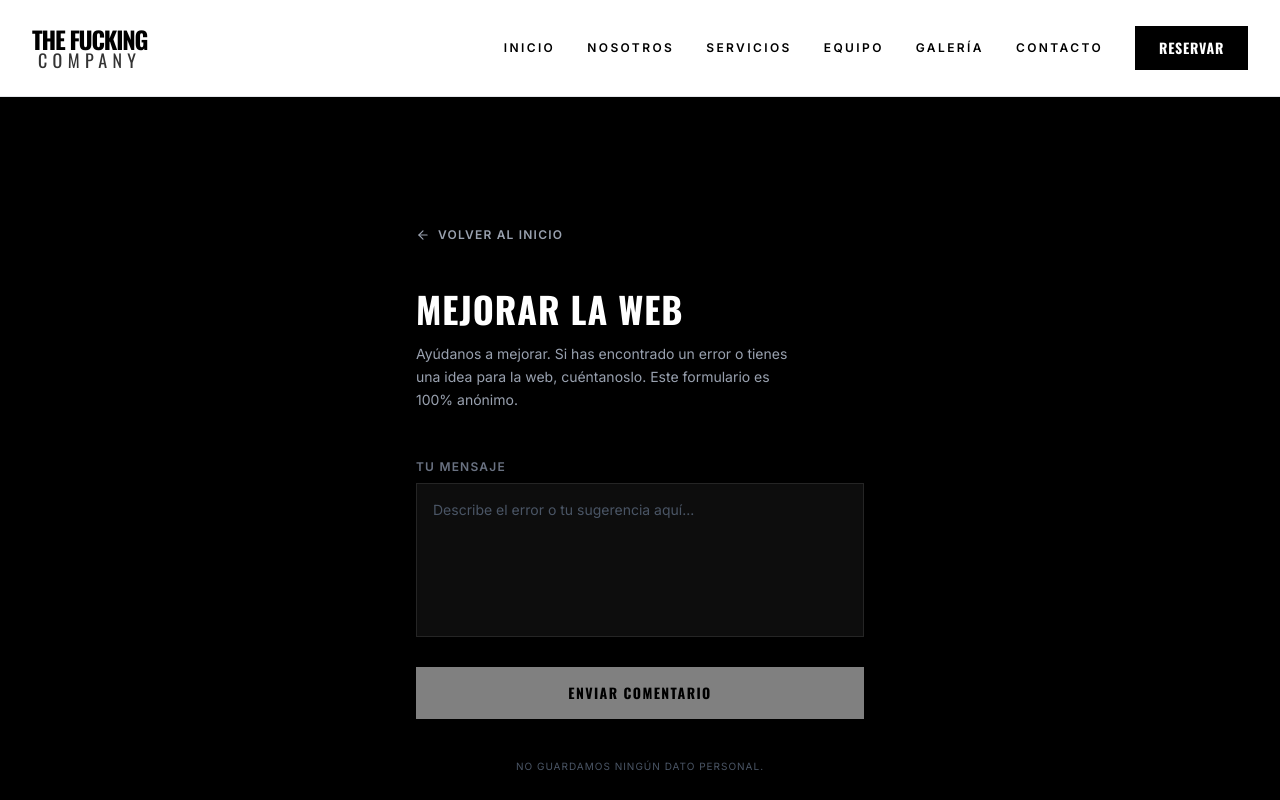
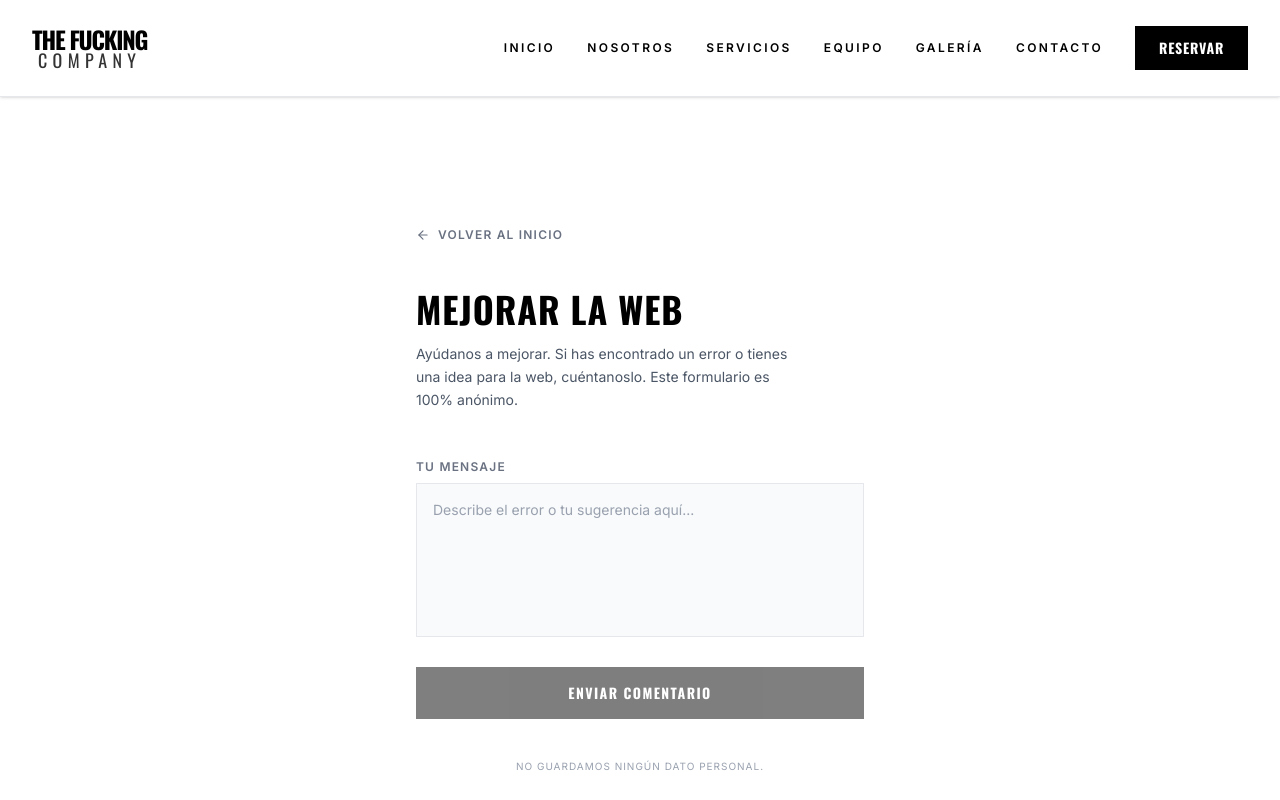
Before and after one commit to thefckingcompany/tfc-web, a React (Vite) app: page /mejorar-web in a window 1280 px wide. Shown: the top 800 px of the page. Built offline with nearby package versions, Linux system fonts and the light colour scheme.

Commit message:
Update WebFeedback page to light theme for consistency

```diff
--- a/src/pages/WebFeedback.tsx
+++ b/src/pages/WebFeedback.tsx
@@ -20,30 +20,30 @@ const WebFeedback = () => {
     };
 
     return (
-        <div className="min-h-screen bg-black text-white pt-32 pb-20 px-6 font-sans">
+        <div className="min-h-screen bg-white text-black pt-32 pb-20 px-6 font-sans">
             <div className="max-w-md mx-auto">
-                <Link to="/" className="inline-flex items-center text-xs font-bold uppercase tracking-widest mb-12 text-gray-400 hover:text-white transition-colors">
+                <Link to="/" className="inline-flex items-center text-xs font-bold uppercase tracking-widest mb-12 text-gray-500 hover:text-black transition-colors">
                     <ArrowLeft className="mr-2" size={14} /> Volver al inicio
                 </Link>
 
-                <h1 className="text-3xl md:text-4xl font-oswald font-bold uppercase mb-4 leading-none text-white">
+                <h1 className="text-3xl md:text-4xl font-oswald font-bold uppercase mb-4 leading-none text-black">
                     Mejorar la Web
                 </h1>
 
-                <p className="text-gray-400 text-sm mb-12 leading-relaxed max-w-sm">
+                <p className="text-gray-600 text-sm mb-12 leading-relaxed max-w-sm">
                     Ayúdanos a mejorar. Si has encontrado un error o tienes una idea para la web, cuéntanoslo. Este formulario es 100% anónimo.
                 </p>
 
                 {submitted ? (
-                    <div className="bg-white/10 border border-white/20 rounded-none p-8 text-center animate-fade-in">
-                        <div className="w-12 h-12 bg-white text-black rounded-full flex items-center justify-center mx-auto mb-4">
+                    <div className="bg-gray-50 border border-gray-200 rounded-none p-8 text-center animate-fade-in">
+                        <div className="w-12 h-12 bg-black text-white rounded-full flex items-center justify-center mx-auto mb-4">
                             <MessageSquare size={24} />
                         </div>
                         <h3 className="text-xl font-oswald font-bold uppercase mb-2">¡Gracias!</h3>
-                        <p className="text-gray-400 text-sm">Tu comentario ha sido recibido. Trabajaremos en ello.</p>
+                        <p className="text-gray-600 text-sm">Tu comentario ha sido recibido. Trabajaremos en ello.</p>
                         <button
                             onClick={() => setSubmitted(false)}
-                            className="mt-6 text-xs font-bold uppercase tracking-widest underline hover:text-gray-300"
+                            className="mt-6 text-xs font-bold uppercase tracking-widest underline hover:text-gray-900"
                         >
                             Enviar otro mensaje
                         </button>
@@ -60,20 +60,20 @@ const WebFeedback = () => {
                                 value={message}
                                 onChange={(e) => setMessage(e.target.value)}
                                 placeholder="Describe el error o tu sugerencia aquí..."
-                                className="w-full bg-white/5 border border-white/10 text-white p-4 focus:outline-none focus:border-white/40 transition-colors text-sm placeholder:text-gray-600 rounded-none resize-none"
+                                className="w-full bg-gray-50 border border-gray-200 text-black p-4 focus:outline-none focus:border-black transition-colors text-sm placeholder:text-gray-400 rounded-none resize-none"
                                 required
                             ></textarea>
                         </div>
 
                         <button
                             type="submit"
-                            className="w-full bg-white text-black py-4 font-oswald font-bold uppercase tracking-widest text-sm hover:bg-gray-200 transition-colors disabled:opacity-50 disabled:cursor-not-allowed"
+                            className="w-full bg-black text-white py-4 font-oswald font-bold uppercase tracking-widest text-sm hover:bg-gray-800 transition-colors disabled:opacity-50 disabled:cursor-not-allowed"
                             disabled={!message.trim()}
                         >
                             Enviar Comentario
                         </button>
 
-                        <p className="text-[10px] text-gray-600 text-center uppercase tracking-widest mt-4">
+                        <p className="text-[10px] text-gray-400 text-center uppercase tracking-widest mt-4">
                             No guardamos ningún dato personal.
                         </p>
                     </form>
```
